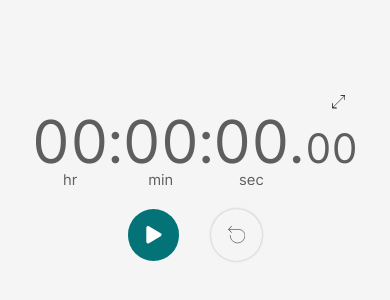
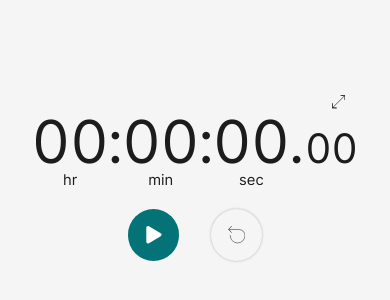
Before and after one commit to borntofrappe/clock, a SvelteKit app: page / in a window 390 px wide. Shown: the part 248-548 px from the top of the page. Built offline with nearby package versions, Linux system fonts and the light colour scheme.

Commit message:
theme colors
in app.css and the :root selector initialize custom properties to style the ui.

Repeat the effort for light and dark themes.

Move between the values per the matching media query

```diff
--- a/src/app.css
+++ b/src/app.css
@@ -4,10 +4,80 @@
 	box-sizing: border-box;
 }
 
+:root {
+	--color-light: hsl(0 0% 11%);
+	--color-dim-light: hsl(0 0% 37%);
+	--background-light: hsl(0 0% 96%);
+
+	--button-color-light: hsl(0 0% 11%);
+	--button-background-light: hsl(0 0% 100%);
+	--button-hover-light: hsl(0 0% 88%);
+	--button-active-light: hsl(0 0% 92%);
+
+	--accent-color-light: hsl(0 0% 100%);
+	--accent-background-light: hsl(182 95% 24%);
+	--accent-hover-light: hsl(182 66% 31%);
+	--accent-active-color-light: hsl(182 30% 82%);
+	--accent-active-background-light: hsl(182 47% 38%);
+
+	--color-dark: hsl(0 0% 100%);
+	--color-dim-dark: hsl(0 0% 81%);
+	--background-dark: hsl(0, 0%, 15%);
+
+	--button-color-dark: hsl(0 0% 100%);
+	--button-background-dark: hsl(0 0% 20%);
+	--button-hover-dark: hsl(0 0% 24%);
+	--button-active-dark: hsl(0 0% 18%);
+
+	--accent-color-dark: hsl(0 0% 0%);
+	--accent-background-dark: hsl(181 96% 55%);
+	--accent-hover-dark: hsl(181 79% 51%);
+	--accent-active-color-dark: hsl(181 72% 24%);
+	--accent-active-background-dark: hsl(181 72% 47%);
+}
+
+:root {
+	color-scheme: light;
+	--color: var(--color-light);
+	--color-dim: var(--color-dim-light);
+	--background: var(--background-light);
+
+	--button-color: var(--button-color-light);
+	--button-background: var(--button-background-light);
+	--button-hover: var(--button-hover-light);
+	--button-active: var(--button-active-light);
+
+	--accent-color: var(--accent-color-light);
+	--accent-background: var(--accent-background-light);
+	--accent-hover: var(--accent-hover-light);
+	--accent-active-color: var(--accent-active-color-light);
+	--accent-active-background: var(--accent-active-background-light);
+}
+
+@media (prefers-color-scheme: dark) {
+	:root {
+		color-scheme: dark;
+		--color: var(--color-dark);
+		--color-dim: var(--color-dim-dark);
+		--background: var(--background-dark);
+
+		--button-color: var(--button-color-dark);
+		--button-background: var(--button-background-dark);
+		--button-hover: var(--button-hover-dark);
+		--button-active: var(--button-active-dark);
+
+		--accent-color: var(--accent-color-dark);
+		--accent-background: var(--accent-background-dark);
+		--accent-hover: var(--accent-hover-dark);
+		--accent-active-color: var(--accent-active-color-dark);
+		--accent-active-background: var(--accent-active-background-dark);
+	}
+}
+
 body {
 	margin: 0;
-	color: hsl(0 0% 10%);
-	background: hsl(0 0% 96%);
+	color: var(--color);
+	background: var(--background);
 	min-height: 100svb;
 }
 
--- a/src/routes/+page.svelte
+++ b/src/routes/+page.svelte
@@ -97,11 +97,11 @@
 	main > svg[role='heading'] {
 		display: block;
 		inline-size: 100%;
-		color: hsl(0 0% 37%);
+		color: var(--color-subdued);
 	}
 
 	main > svg[data-state='run'] {
-		color: hsl(0 0% 11%);
+		color: var(--color);
 	}
 
 	main > div {
@@ -116,17 +116,17 @@
 		block-size: 2rem;
 		padding: 0.5rem;
 		border-radius: 0.5rem;
-		color: hsl(0 0% 11%);
+		color: var(--button-color);
 		background: none;
 		border: none;
 	}
 
 	main > button:not(:disabled):hover {
-		background: hsl(0 0% 88%);
+		background: var(--button-hover);
 	}
 
 	main > button:not(:disabled):active {
-		background: hsl(0 0% 92%);
+		background: var(--button-active);
 	}
 
 	main > button:disabled {
@@ -144,19 +144,19 @@
 		block-size: 1em;
 		padding: 0.33em;
 		border-radius: 0.5rem;
-		color: hsl(0 0% 11%);
-		background: hsl(0 0% 100%);
+		color: var(--button-color);
+		background: var(--button-background);
 		border: none;
 		box-shadow: 0 0 0.15rem -0.05rem currentColor, 0 0 0.5rem -0.4rem currentColor;
 		border-radius: 1e5px;
 	}
 
 	.controls button:not(:disabled):hover {
-		background: hsl(0 0% 88%);
+		background: var(--button-hover);
 	}
 
 	.controls button:not(:disabled):active {
-		background: hsl(0 0% 92%);
+		background: var(--button-active);
 	}
 
 	.controls button:disabled {
@@ -170,21 +170,21 @@
 	}
 
 	.controls > button:nth-child(1) {
-		color: hsl(0 0% 100%);
-		background: hsl(182 95% 24%);
+		color: var(--accent-color);
+		background: var(--accent-background);
 	}
 
 	.controls > button:nth-child(1):not(:disabled):hover {
-		background: hsl(182 66% 31%);
+		background: var(--accent-hover);
 	}
 
 	.controls > button:nth-child(1):not(:disabled):active {
-		color: hsl(182 30% 82%);
-		background: hsl(182 47% 38%);
+		color: var(--accent-active-color);
+		background: var(--accent-active-background);
 	}
 
 	.controls > button:nth-child(1):focus {
-		outline-color: hsl(182 95% 24%);
+		outline-color: var(--accent-background);
 	}
 
 	.controls button > :global(svg) {
```
